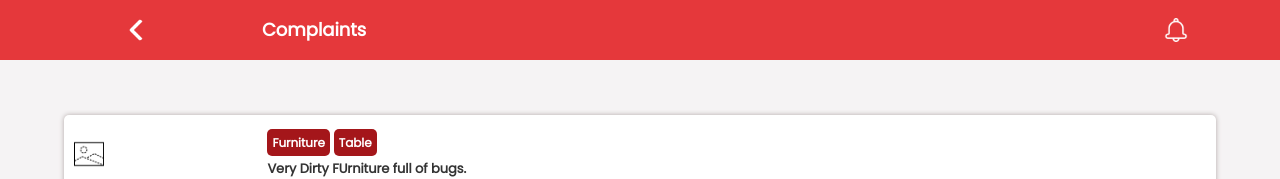
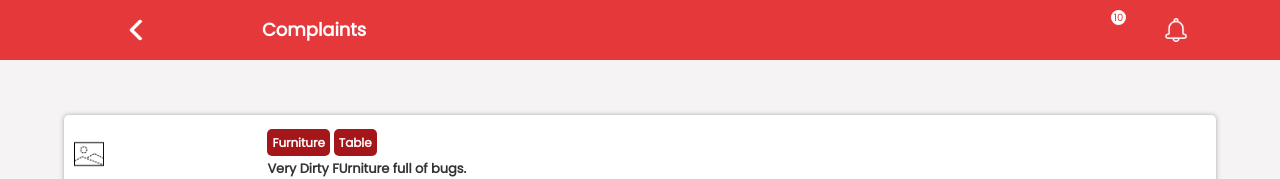
Before and after one commit to codeWithJooy/Rentfrontend, a React (Create React App) app: page /complaintSection in a window 1280 px wide. Shown: the top 179 px of the page. Built offline with nearby package versions, Linux system fonts and the light colour scheme.

Commit message:
Header Javascript Update

```diff
--- a/src/Components/Header/Header.js
+++ b/src/Components/Header/Header.js
@@ -32,7 +32,8 @@ const Header = ({ name, link = "/home", type = "header" }) => {
           <p>{name}</p>
         </div>
         <div className="headerNotifications">
-          <img src="Assets/Header/notification.png" onClick={()=>{history.push("/notifications")}}/>
+          <img src="Assets/Header/notification.png" onClick={() => { history.push("/notifications") }} />
+          <div className="headerNotiCount"><p>10</p></div>
         </div>
       </div>
     </div>
```
